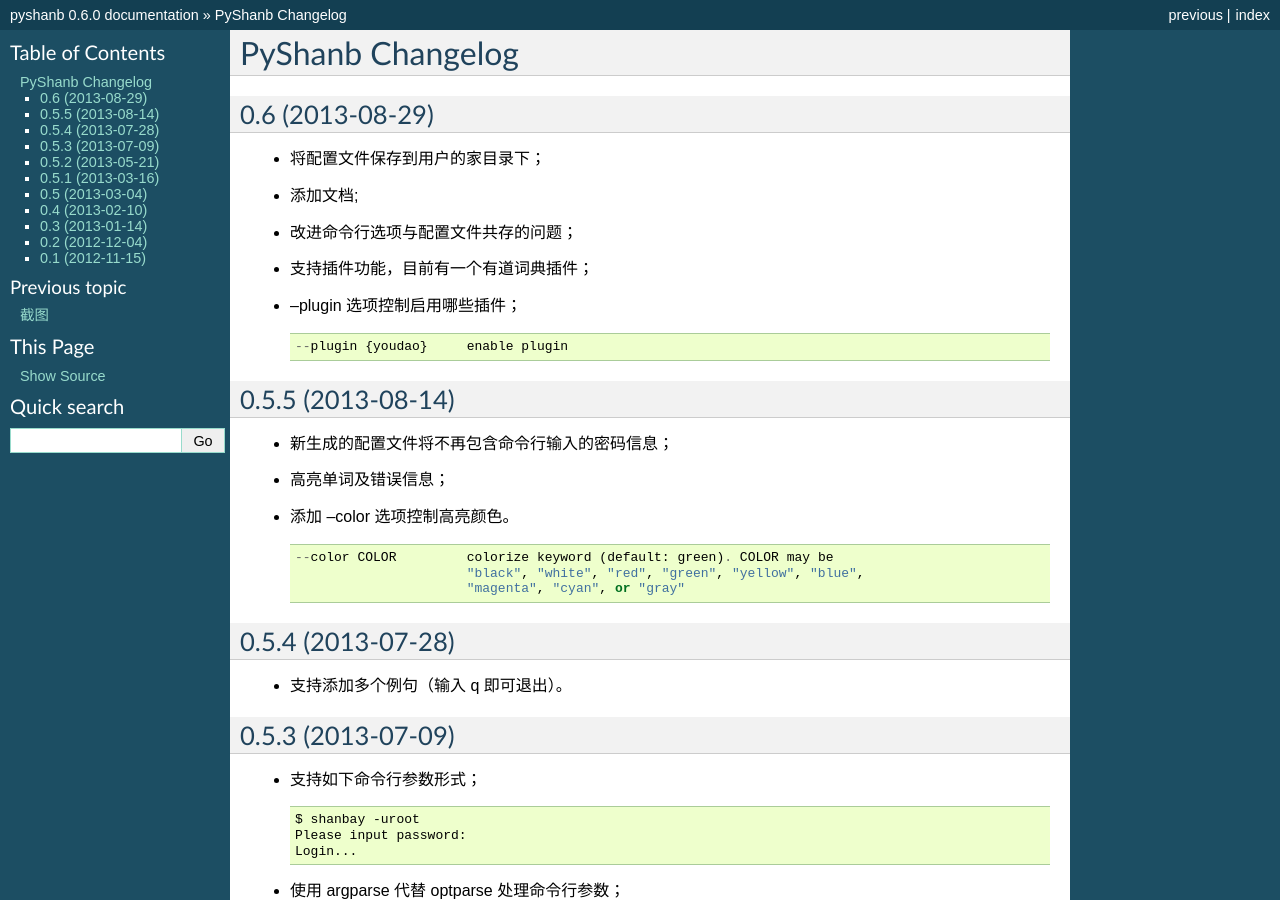
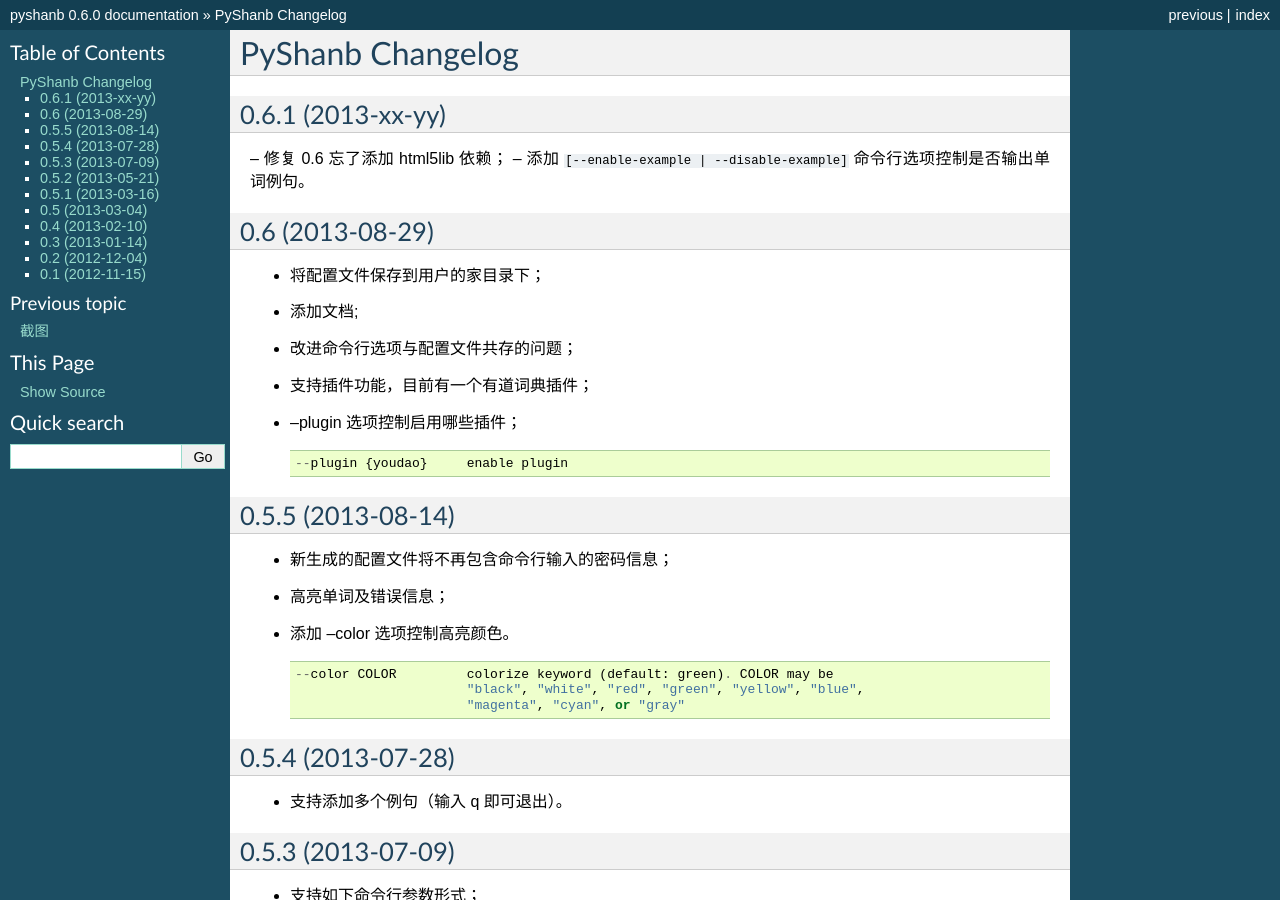
Before and after one commit to mozillazg/PyShanb, a Sphinx documentation site: the page built from docs/changelog.rst, in a window 1280 px wide and 900 px high. Built offline with Sphinx 7.4.7, drawn with Linux system fonts in a browser that asks for light colours.

Commit message:
更新文档

```diff
--- a/docs/changelog.rst
+++ b/docs/changelog.rst
@@ -1,5 +1,12 @@
 PyShanb Changelog
 =================
+
+
+0.6.1 (2013-xx-yy)
+------------------
+
+-- 修复 0.6 忘了添加 html5lib 依赖；
+-- 添加 ``[--enable-example | --disable-example]`` 命令行选项控制是否输出单词例句。
 
 
 0.6 (2013-08-29)
--- a/docs/quickstart.rst
+++ b/docs/quickstart.rst
@@ -16,6 +16,7 @@
                              [-e | -E] [-i | -I] [-a | -A]
                              [--color {black,white,red,green,yellow,blue,magenta,cyan,gray}]
                              [--plugin {youdao}]
+                             [--enable-example | --disable-example]
 
     An command line tool for shanbay.com.
 
@@ -37,3 +38,5 @@
       --color {black,white,red,green,yellow,blue,magenta,cyan,gray}
                             colorize keyword (default: green)
       --plugin {youdao}     enable plugin
+      --enable-example      enable examples
+      --disable-example     disable examples
--- a/docs/screenshot.rst
+++ b/docs/screenshot.rst
@@ -25,6 +25,10 @@
 
 \..
 
+.. image :: _static/pyshanb-07.png
+
+\..
+
 .. image :: _static/pyshanb-03.png
 
 \..
```
Also changed, not shown: docs/_static/pyshanb-07.png (added).
